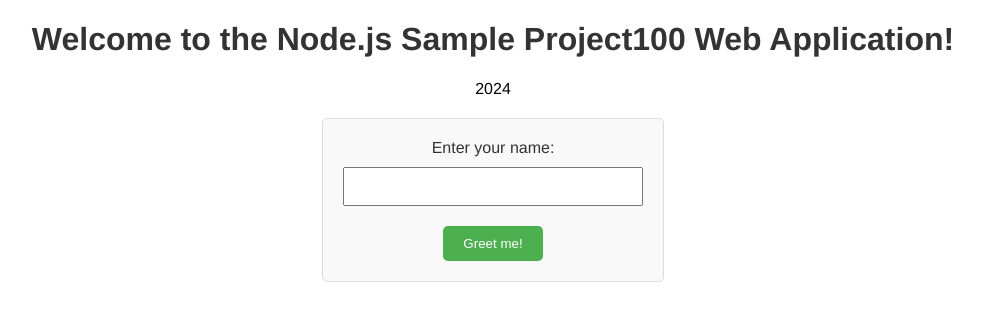
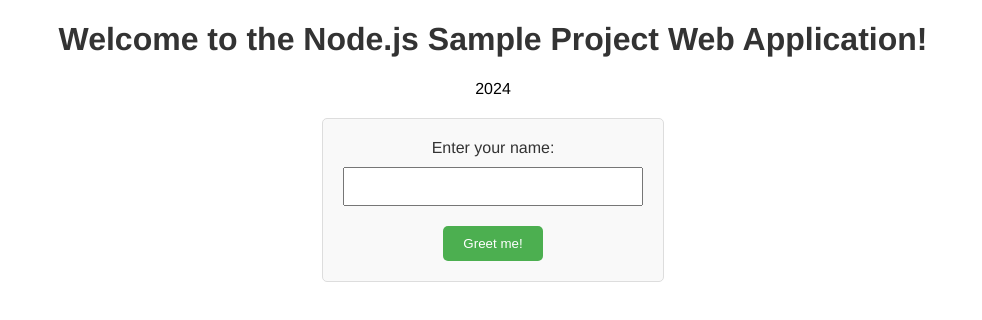
Before and after one commit to Amogh-98/WebApp, a plain HTML site: page index.html in a window 1280 px wide. Shown: the whole page, without its empty margins (147-1129 px from the left). Drawn offline with Linux system fonts and the light colour scheme.

Commit message:
index.html

```diff
--- a/index.html
+++ b/index.html
@@ -56,7 +56,7 @@
     </title>
 </head>
 <body>
-    <h1>Welcome to the Node.js Sample Project100 Web Application!</h1>
+    <h1>Welcome to the Node.js Sample Project Web Application!</h1>
     <p>2024</p>
     <form action="/greet" method="post">
         <label for="name">Enter your name:</label>
```
